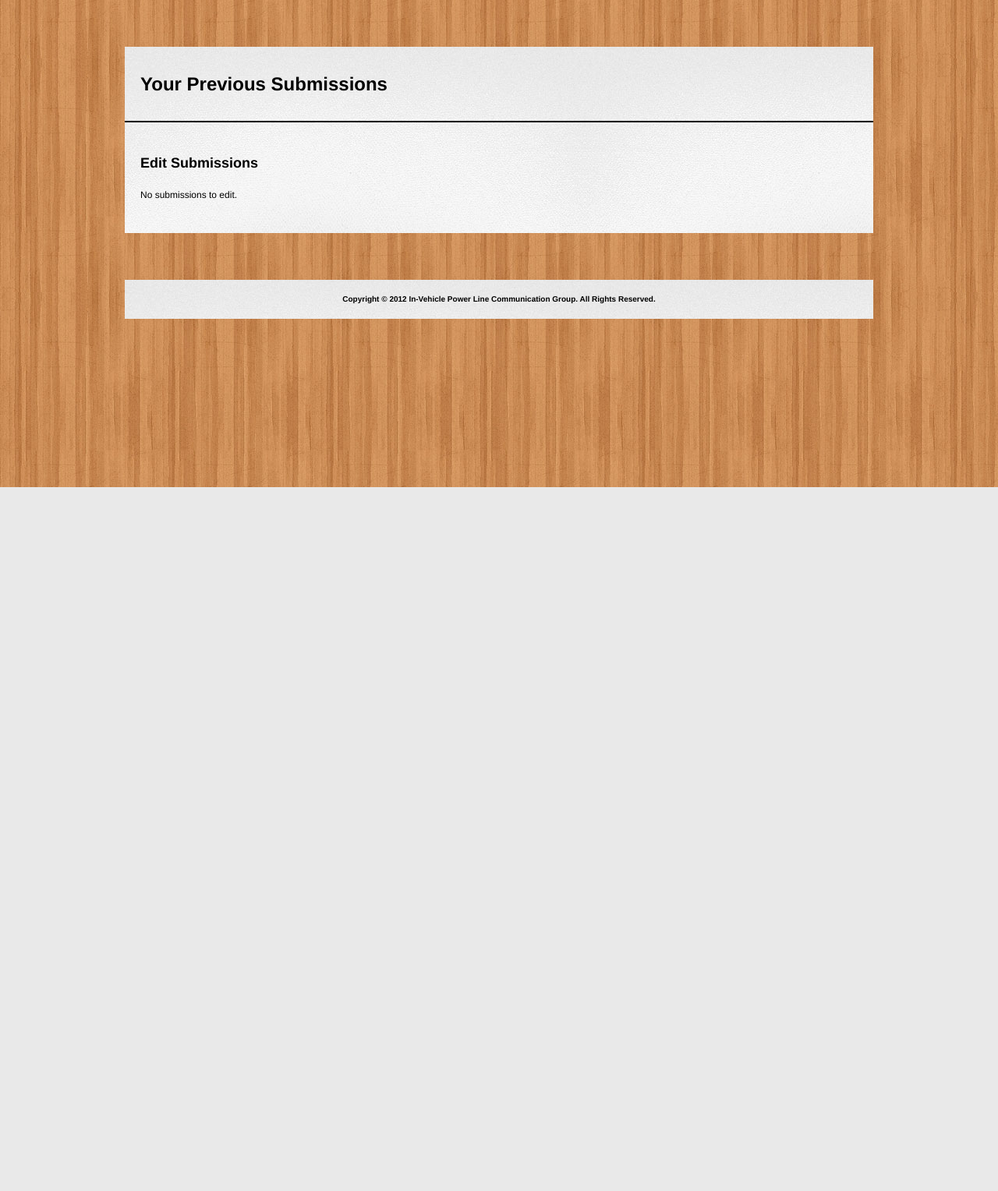
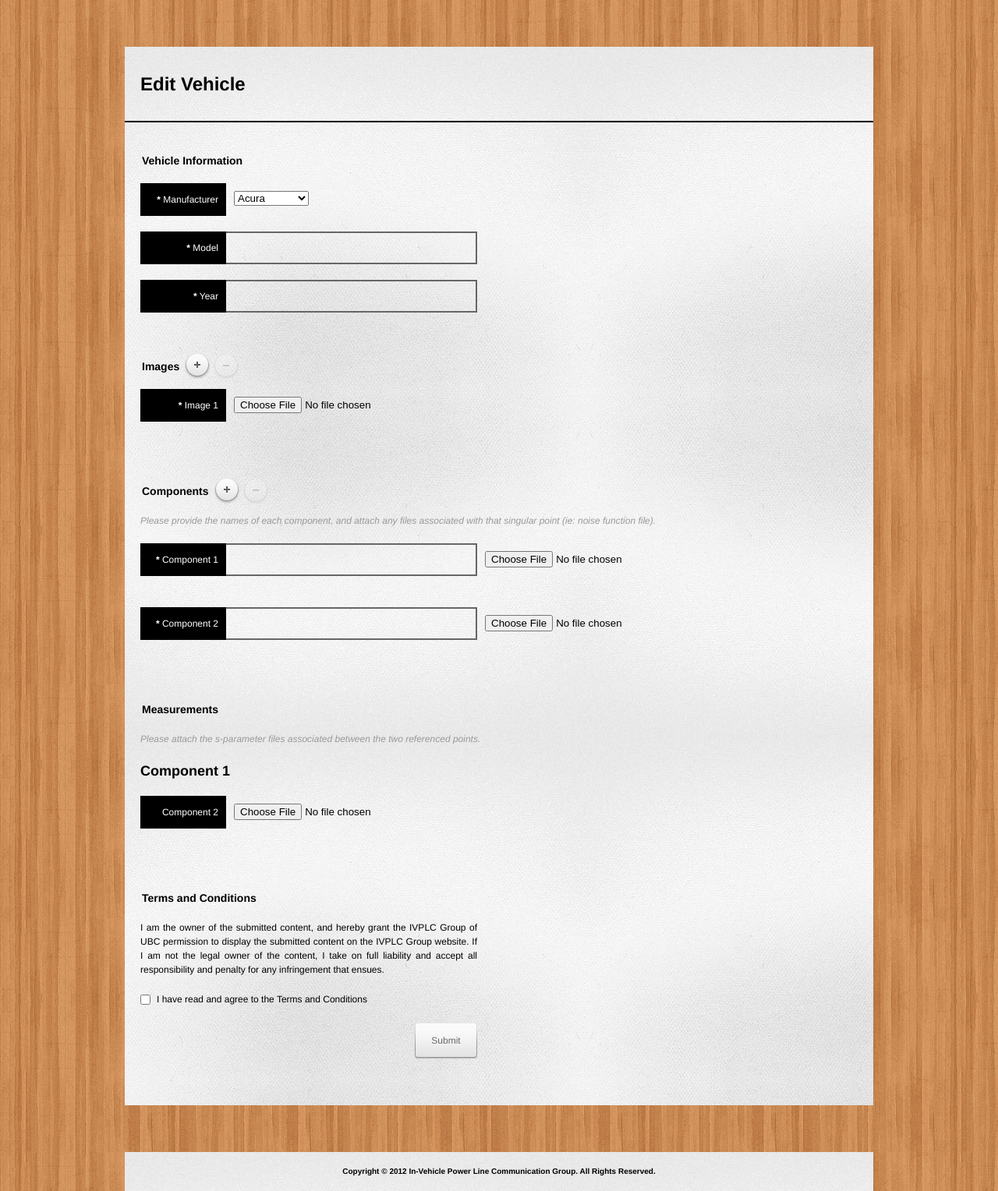
Before and after one commit to rohams/ivplc, a CodeIgniter app: page /ivplc/index.php/submissions/edit_vehicle/1 in a window 1280 px wide. Shown: the part 175-1703 px from the top of the page at 78% size. Before the commit the page ends 800 px from the top, so only its background shows below. Run offline with CodeIgniter, Linux system fonts and the light colour scheme; data that the repository does not hold is empty.

Commit message:
Added the editform page
edit_list function is added but edit_vehicle function is incomplete!

```diff
--- a/application/config/routes.php
+++ b/application/config/routes.php
@@ -54,7 +54,8 @@ $route['submit/personal'] = "submissions/submit_personal";
 $route['submit/vehicle'] = "submissions/submit_vehicle";
 $route['submit/publication'] = "submissions/submit_publication";
 $route['submit/chooser'] = "submissions/submit_chooser";
-$route['submit/edit'] = "submissions/edit_vehicle";
+$route['submit/edit'] = "submissions/edit_list";
+$route['submit/edit/(:num)'] = "submissions/edit_vehicle/$1";
 $route['submit/loading'] = "submissions/submit_loading";
 
 $route['admin'] = "administrator/index";
--- a/application/controllers/submissions.php
+++ b/application/controllers/submissions.php
@@ -194,21 +194,78 @@ class Submissions extends CI_Controller {
 
 
 
-	public function edit_vehicle(){
+	public function edit_list(){
 
 
-	$contributor= $this->session->userdata('contributor');
-	$data = array(
+		$contributor= $this->session->userdata('contributor');
+		$data = array(
 			'parent' => 'submit',
 			'UserVehicles' => $this->vehicles->return_user_vehicles($contributor)
 
-		);
+			);
 
+		if($this->input->post()) :
+			$submit = $this->input->post('submit');
+			$pk_vehicle_id = $this->input->post('pk_vehicle_id');
+			$fk_contributor_id = $this->input->post('fk_contributor_id');
 
+			switch($submit){
+				case 'Edit':
+
+					redirect('submit/edit/'.$pk_vehicle_id);
+
+					break;
+				default :
+					return false;
+			}
+
+		else:
 		$this->load->view('header', $data);
 		$this->load->view('nav', $data);
 		$this->load->view('submissions/edit',$data);
 		$this->load->view('footer', $data);
 
+		endif;
+
 	}
+
+	public function edit_vehicle($pk_vehicle_id = null){
+
+
+		$data = array(
+			'parent' => 'submit',
+			'vehicle' => $this->vehicles->return_vehicle($pk_vehicle_id),
+			'page' => 'vehicle',
+			'title' => 'Edit Vehicle',
+			'contributor' => $this->session->userdata('contributor'),
+			'manufacturers' => $this->manufacturers->return_manufacturers(),
+			'file' => $this->session->userdata('file')
+			);
+
+		if($this->input->post()) :
+			$submit = $this->input->post('submit');
+
+			switch($submit){
+				case 'submit':
+					//Edit function in model
+					break;
+
+				case 'cancel':
+					redirect('submit/edit/');
+					break;
+
+				default :
+					return false;
+			}
+
+		else:
+		$this->load->view('header', $data);
+		$this->load->view('nav', $data);
+		$this->load->view('submissions/editform',$data);
+		$this->load->view('footer', $data);
+
+		endif;
+
+	}
+
 }
--- a/application/models/vehicles.php
+++ b/application/models/vehicles.php
@@ -41,9 +41,38 @@ class Vehicles extends CI_Model {
 		endif;
 	}
 
+	function return_vehicle($pk_vehicle_id = null){
+		if($pk_vehicle_id != null) :
+			$query = $this->db->where('pk_vehicle_id', $pk_vehicle_id);
+		endif;
+		$query = $this->db->get('vehicles');
+		if ($query->num_rows() == 1 ):
+			$vehicle=$query->row_array();
+			$car['pk_vehicle_id'] = $vehicle['pk_vehicle_id'];
+			$car['manufacturer'] = $vehicle['fk_manufacturer_id'];
+			$car['model'] = $vehicle['model'];
+			$car['year'] = $vehicle['year'];
+			$car['images'] = $this->images->return_vehicle_images($vehicle['pk_vehicle_id']);
+			$car['components'] = $this->components->return_vehicle_components_indexed($vehicle['pk_vehicle_id']);
+			$car['measurements'] = $this->measures->return_vehicle_measurements($vehicle['pk_vehicle_id']);
+			$car['contributor'] = $this->contributors->return_contributor($vehicle['fk_contributor_id']);
+			return $car;
+
+		else:
+
+			return false;
+
+		endif;
+
+	}
+
+
+
+
 
 	function return_user_vehicles($contributor = null){
 		$query = $this->db->where('fk_contributor_id', $contributor);
+		$query = $this->db->order_by('submitted', 'desc');
 		$query = $this->db->get('vehicles');
 		$vehicles = array();
 
@@ -53,6 +82,7 @@ class Vehicles extends CI_Model {
 				$car['manufacturer'] = $this->manufacturers->return_vehicle_manufacturer($vehicle['fk_manufacturer_id']);
 				$car['model'] = $vehicle['model'];
 				$car['year'] = $vehicle['year'];
+				$car['submitted'] = $vehicle['submitted'];
 				$car['images'] = $this->images->return_vehicle_images($vehicle['pk_vehicle_id']);
 				$car['components'] = $this->components->return_vehicle_components_indexed($vehicle['pk_vehicle_id']);
 				$car['measurements'] = $this->measures->return_vehicle_measurements($vehicle['pk_vehicle_id']);
@@ -105,4 +135,8 @@ class Vehicles extends CI_Model {
     	$query = $this->db->delete('vehicles', array('pk_vehicle_id'=>$pk_vehicle_id));
     }
 
+    //function edit($pk_vehicle_id,, $fk_contributor_id){
+    //	$query = $this->db->delete('vehicles', array('pk_vehicle_id'=>$pk_vehicle_id));
+   // }
+
 }
--- a/application/views/admin/measurements.php
+++ b/application/views/admin/measurements.php
@@ -2,6 +2,7 @@
 	<h1 class="title">Measurements Requiring Approval</h1>
 
 	<!-- Review Submissions -->
+	<h2>Edited Vehicle Submissions</h2>
 	<h2>New Vehicle Submissions</h2>
 	<?php if(isset($ApproveVehicles) && $ApproveVehicles[0] != '') : ?>
 		<table id="admin">
@@ -86,6 +87,8 @@
 		<p>No vehicles approved.</p>
 	<?php endif; ?>
 
+	<!-- Old Vehicle Submissions-->
+
 	<!-- Add new manufacturers -->
 	<h2>Add New Manufacturer</h2>
 	<div id="adminform">
--- a/application/views/submissions/chooser.php
+++ b/application/views/submissions/chooser.php
@@ -1,12 +1,12 @@
 <div class="content" id="submit_chooser">
 
-	<h1 class="title">Submit Chooser</h1>
+	<h1 class="title">Menu</h1>
 
 	<?php if(isset($message) && $message != '') : ?>
 		<h2><?=$message;?></h2>
 	<?php else : ?>
 		<h2>Welcome back, <?=$name;?>!</h2>
-		<h2>What would you like to submit?</h2>
+		<h2>What would you like to do?</h2>
 	<?php endif; ?>
 
 	<div id="selections">
--- a/application/views/submissions/edit.php
+++ b/application/views/submissions/edit.php
@@ -4,12 +4,13 @@
 	<!-- Review User Submissions -->
 	<h2>Edit Submissions</h2>
 	<?php if(isset($UserVehicles)) : ?>
-		<table id="admin">
+		<table id="user">
 			<thead><tr>
 				<th></th>
 				<th>Manufacturer</th>
 				<th>Model</th>
 				<th>Year</th>
+				<th>Submission Date and Time</th>
 				<td>Edit</td>
 			</tr></thead>
 
@@ -18,7 +19,6 @@
 					<tr>
 						<td>
 							<div class="mask">
-								<a class="ext" href="<?=site_url();?>admin/measurements/<?=$vehicle['pk_vehicle_id'];?>">
 									<img class="hero" src="<?=base_url() . $vehicle['images'][0];?>"/>
 								</a>
 							</div>
@@ -26,11 +26,12 @@
 						<td><?=$vehicle['manufacturer'];?></td>
 						<td><?=$vehicle['model'];?></td>
 						<td><?=$vehicle['year'];?></td>
+						<td><?=$vehicle['submitted'];?></td>
 						<td>
-							<?=form_open('submissions/edit');?>
+							<?=form_open('submit/edit');?>
 								<?=form_hidden('pk_vehicle_id', $vehicle['pk_vehicle_id']);?>
 								<?=form_hidden('fk_contributor_id', $vehicle['contributor']['pk_contributor_id']);?>
-								<div id="approve"><?=form_submit('submit', 'Approve');?></div>
+								<div id="approve"><?=form_submit('submit', 'Edit');?></div>
 							<?=form_close();?>
 						</td>
 					</tr>
--- /dev/null
+++ b/application/views/submissions/editform.php
@@ -0,0 +1,94 @@
+<div class="content"  id="user-edit-measurements">
+
+	<h1 class="title">Edit Vehicle</h1>
+
+	<?php if(validation_errors()) : ?>
+		<div class="errors"><?=validation_errors();?></div>
+	<?php endif; ?>
+
+	<?=form_open_multipart('submit/vehicle', array('id'=>'submit_general'));?>
+
+		<!-- VEHICLE INFORMATION -->
+		<?=form_fieldset('Vehicle Information');?>
+			<?=form_hidden('fk_contributor_id', $contributor);?>
+
+			<?=form_label('<span>*</span> Manufacturer', 'manufacturer');?>
+			<?=form_dropdown('manufacturer', $manufacturers, set_value('manufacturer',$vehicle['manufacturer'])); ?>
+
+			<?=form_label('<span>*</span> Model', 'model');?>
+			<?= form_input(array('name'=>'model', 'maxlength'=>'40', 'value'=> set_value('model',$vehicle['model'])));?>
+
+
+			<?=form_label('<span>*</span> Year', 'year');?>
+			<?=form_input(array('name'=>'year', 'maxlength'=>'4', 'value'=>set_value('year',$vehicle['year'])));?>
+		<?=form_fieldset_close();?>
+
+
+		<!-- IMAGES -->
+		<?=form_fieldset('Images');?>
+			<div class="controls">
+				<a class="add" id="incrementImage" href="#">Add Image</a>
+				<a class="remove" id="decrementImage" href="#">Remove Image</a>
+			</div>
+
+			<div class="group" id="images">
+				<div class="group_member" id="image1">
+					<?=form_label('<span>*</span> Image 1', 'image');?>
+					<?=form_upload(array('name'=>'image[]','value'=>set_value('image[]','image.jpg')));?>
+					<div class="mask">
+					</div>
+				</div>
+			</div>
+		<?=form_fieldset_close();?>
+
+
+		<!-- COMPONENTS -->
+		<?=form_fieldset('Components');?>
+			<div class="controls">
+				<a class="add" id="incrementComponent" href="#">Add Component</a>
+				<a class="remove" id="decrementComponent" href="#">Remove Component</a>
+			</div>
+
+			<p class="note">Please provide the names of each component, and attach any files associated with that singular point (ie: noise function file).</p>
+
+			<div class="group" id="components">
+				<?php for($i = 1; $i <= 2; $i++) :?>
+					<div class="group_member component" id="component<?=$i;?>">
+						<?=form_label('<span>*</span> Component ' . $i, 'component_name');?>
+						<?=form_input(array('name'=>'component_name[]', 'maxlength'=>'20', 'value'=>set_value('component_name[]')));?>
+						<?=form_upload(array('name'=>'component[]'));?>
+					</div>
+				<?php endfor;?>
+			</div>
+		<?=form_fieldset_close();?>
+
+
+		<!-- MEASUREMENTS -->
+		<?=form_fieldset('Measurements');?>
+			<p class="note">Please attach the s-parameter files associated between the two referenced points.</p>
+
+			<div id="measurements">
+				<div class="measurement" id="measurement1">
+					<h2 class="component1">Component 1</h2>
+					<div class="reference">
+						<?=form_label('Component 2', 'measurement[]', array('class'=>'component2'));?>
+						<?=form_upload(array('name'=>'measurement[]'));?>
+					</div>
+				</div>
+			</div>
+
+		<?=form_fieldset_close();?>
+
+
+		<!-- TERMS AND CONDITIONS -->
+		<?=form_fieldset('Terms and Conditions');?>
+			<div class="clear"></div>
+			<p id="terms">I am the owner of the submitted content, and hereby grant the IVPLC Group of UBC permission to display the submitted content on the IVPLC Group website. If I am not the legal owner of the content, I take on full liability and accept all responsibility and penalty for any infringement that ensues.</p>
+			<p id="confirm">
+			<?=form_checkbox('agreement', 'agree', set_value('agreement'));?>
+			I have read and agree to the Terms and Conditions</p>
+
+			<?=form_submit('submit', 'Submit');?>
+		<?=form_fieldset_close();?>
+
+</div><!-- end of Content // Begin Footer File-->
```
